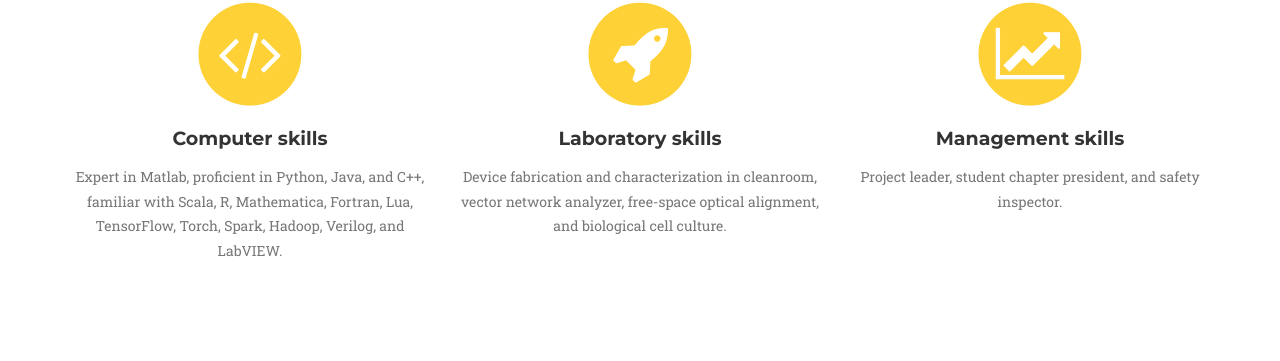
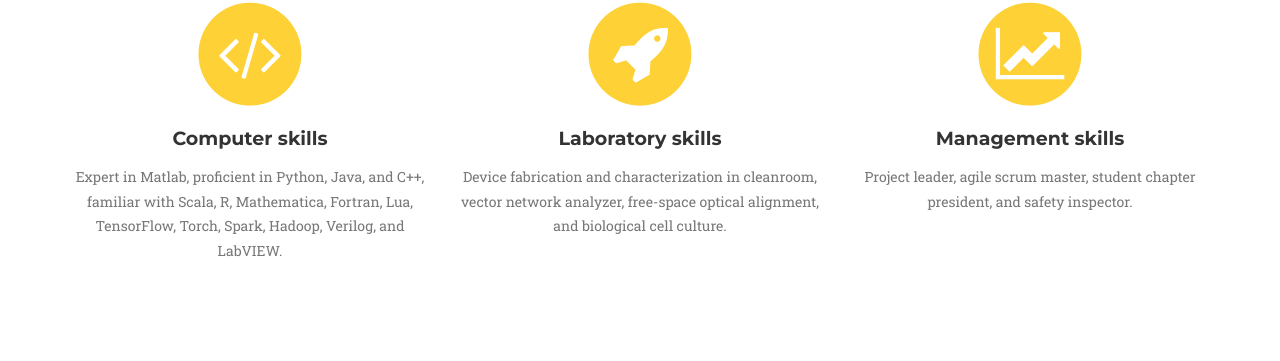
Before and after one commit to atamahjoubfar/atamahjoubfar.github.io, a Jekyll site: the page built from index.html, in a window 1280 px wide and 900 px high, scrolled down 1053 px. Shown: the part 93-454 px from the top of the window. Built offline with Jekyll 4.4.1, drawn with Linux system fonts in a browser that asks for light colours; some web fonts are replaced.

Commit message:
Added agile scrum master to the skills :cop:

```diff
--- a/_includes/skills.html
+++ b/_includes/skills.html
@@ -30,7 +30,7 @@
                         <i class="fa fa-line-chart fa-stack-1x fa-inverse"></i>
                     </span>
                     <h4 class="skill-heading">Management skills</h4>
-                    <p class="text-muted">Project leader, student chapter president, and safety inspector.</p>
+                    <p class="text-muted">Project leader, agile scrum master, student chapter president, and safety inspector.</p>
                 </div>
             </div>
         </div>
```
